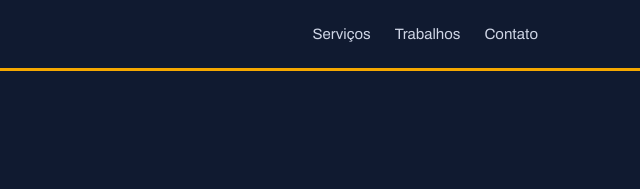
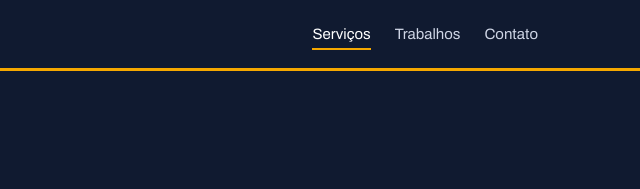
Before and after one commit to gustavocardosotec/DC-Eletrica-Residencial, a plain HTML site: page index.html in a window 1280 px wide. Shown: the top 189 px of the page, 640-1280 px from the left. Drawn offline with Linux system fonts and the light colour scheme.

Commit message:
Add files via upload

```diff
--- a/index.html
+++ b/index.html
@@ -38,7 +38,7 @@ header .wrap{display:flex;align-items:center;justify-content:space-between;heigh
 .logo img{width:44px;height:44px;border-radius:50%;background:#fff;object-fit:contain}
 .logo small{display:block;font-weight:500;font-size:12px;color:var(--brand)}
 nav a{color:#cfd6e6;text-decoration:none;margin-left:24px;font-size:15px;padding:6px 0}
-nav a:hover{color:#fff;box-shadow:0 2px var(--brand)}
+nav a:hover,nav a.on{color:#fff;box-shadow:0 2px var(--brand)}
 a:focus-visible{outline:3px solid var(--brand);outline-offset:3px}
 .btn{display:inline-block;padding:14px 26px;border-radius:6px;font-weight:700;text-decoration:none;background:var(--brand);color:var(--navy);transition:transform .15s}
 .btn:hover{transform:translateY(-2px)}
@@ -215,7 +215,7 @@ footer a{color:#fff}
   </div>
 </div></section>
 
-<section class="why"><div class="wrap">
+<section class="why" id="porque"><div class="wrap">
   <h2>Por que escolher a DC Elétrica</h2>
   <p class="sub">Segurança não se improvisa.</p>
   <div class="grid">
@@ -341,16 +341,29 @@ const WHATSAPP_NUMBER = "5514920095531";
 })();
 </script>
 <script>
+// Destaque da seção atual no menu: calculado pela posição real de cada seção na página
 (function(){
-  var links=[].slice.call(document.querySelectorAll(".qnav a"));
-  if(!links.length||!("IntersectionObserver" in window)) return;
-  var io=new IntersectionObserver(function(es){
-    es.forEach(function(e){
-      if(!e.isIntersecting) return;
-      links.forEach(function(a){ a.classList.toggle("on",!a.classList.contains("go")&&a.getAttribute("href")==="#"+e.target.id); });
+  var header=document.querySelector("header");
+  var links=[].slice.call(document.querySelectorAll("header nav a, .qnav a"));
+  var ids=["servicos","trabalhos","porque","contato","chamar"];
+  var alvo={servicos:"servicos",trabalhos:"trabalhos",porque:null,contato:"contato",chamar:"contato"};
+  var secs=ids.map(function(id){return document.getElementById(id);}).filter(Boolean);
+  var agendado=false;
+  function atualizar(){
+    agendado=false;
+    var linha=header.getBoundingClientRect().bottom+Math.round(window.innerHeight*0.2);
+    var atual=null;
+    for(var i=0;i<secs.length;i++){ if(secs[i].getBoundingClientRect().top<=linha) atual=secs[i].id; }
+    var destino=atual?alvo[atual]:null;
+    links.forEach(function(a){
+      a.classList.toggle("on",destino!==null&&!a.classList.contains("go")&&a.getAttribute("href")==="#"+destino);
     });
-  },{rootMargin:"-30% 0px -60% 0px"});
-  links.forEach(function(a){ var el=document.querySelector(a.getAttribute("href")); if(el) io.observe(el); });
+  }
+  function pedir(){ if(!agendado){ agendado=true; requestAnimationFrame(atualizar); } }
+  window.addEventListener("scroll",pedir,{passive:true});
+  window.addEventListener("resize",pedir);
+  window.addEventListener("load",pedir);
+  atualizar();
 })();
 </script>
 </body>
```
Also changed, not shown: 1 other file.
